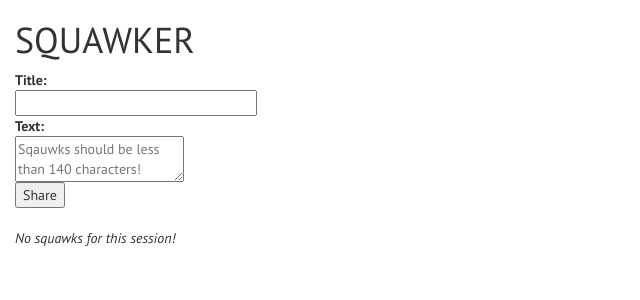
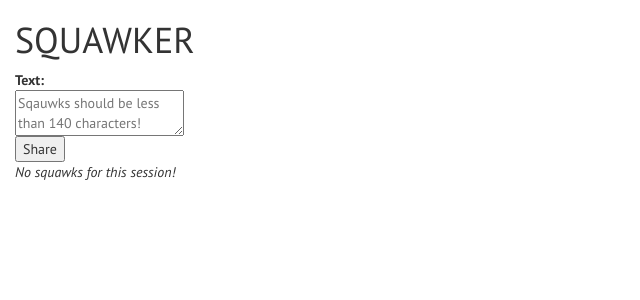
Before and after one commit to startup-systems/squawker, a Python web app: template squawker/templates/squawks.html in a window 1280 px wide. Shown: the top 300 px of the page, without its empty margins (0-640 px from the left). Run offline with Jinja, Linux system fonts and the light colour scheme; the template is opened without the code that fills it, so the values that code supplies are empty; some libraries are stand-ins or nearby versions.

Commit message:
took out title

```diff
--- a/squawker/schema.sql
+++ b/squawker/schema.sql
@@ -2,10 +2,10 @@
 DROP TABLE IF EXISTS squawks;
 CREATE TABLE squawks (
 	id integer primary key autoincrement,
-	title text not null,
+	-- title text not null,
 	'text' text not null
     CHECK(
-        length("text") <= 140,
+        -- length("text") <= 140
         length("title") <= 140
     )
 );
--- a/squawker/server.py
+++ b/squawker/server.py
@@ -56,7 +56,7 @@ def root():
 @app.route('/add_squawk', methods=['POST'])
 def add_squawk():
     db = get_db()
-    db.execute('insert into squawks (title, text) values (?,?)', [request.form['title'], request.form['text']])
+    db.execute('insert into squawks (text) values (?)', request.form['text']])
     db.commit()
     flash('New entry was successfuly posted')
     return redirect(url_for('root'))
--- a/squawker/templates/squawks.html
+++ b/squawker/templates/squawks.html
@@ -3,9 +3,9 @@
 {% block body %}
 
     <form action="{{ url_for('add_squawk') }}" method ="post">
-    	<dl>
+<!--     	<dl>
     		<dt>Title:
-			<dd><input type="text" size="30" name="title" maxlength"140">
+			<dd><input type="text" size="30" name="title" maxlength"140"> -->
 			<dt>Text:
 			<dd><textarea name="text" maxlength="140" required placeholder="Sqauwks should be less than 140 characters!" size="200"></textarea>
 			<dd><input type="submit" value="Share">
```
